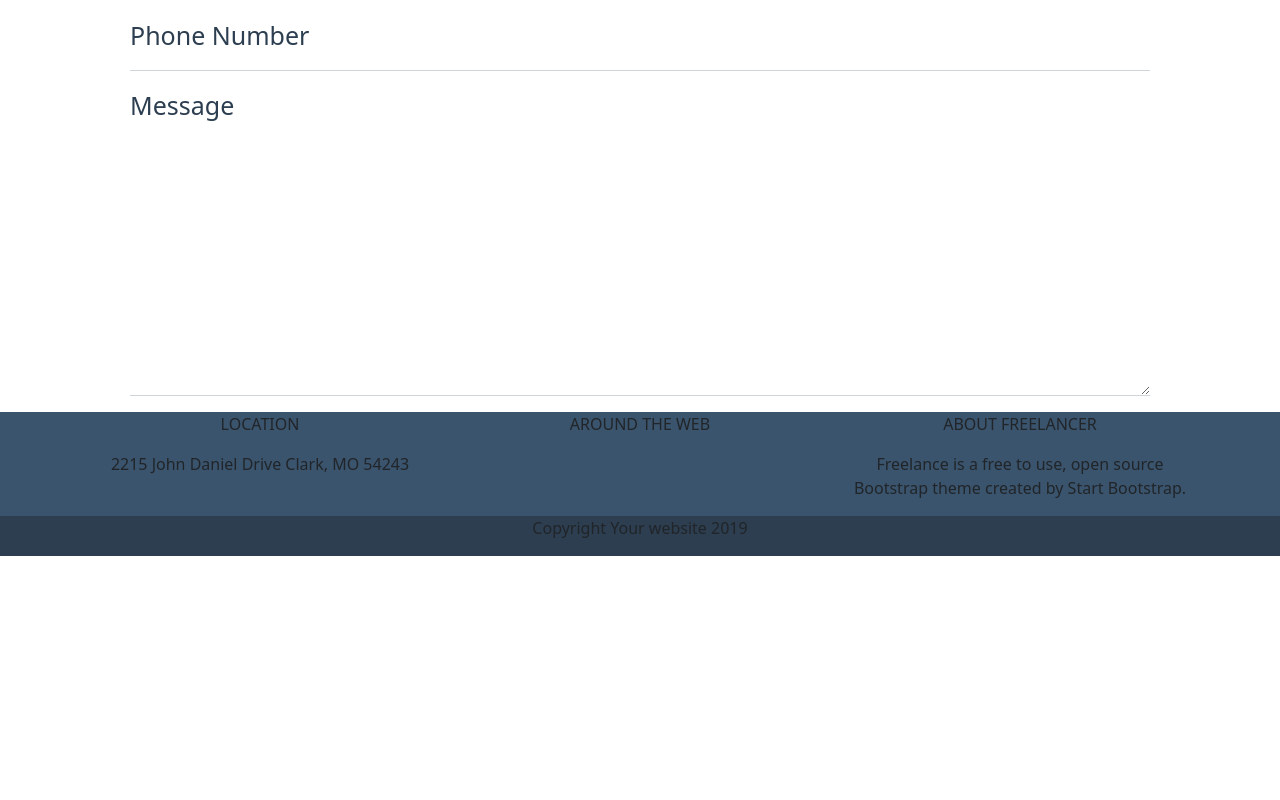
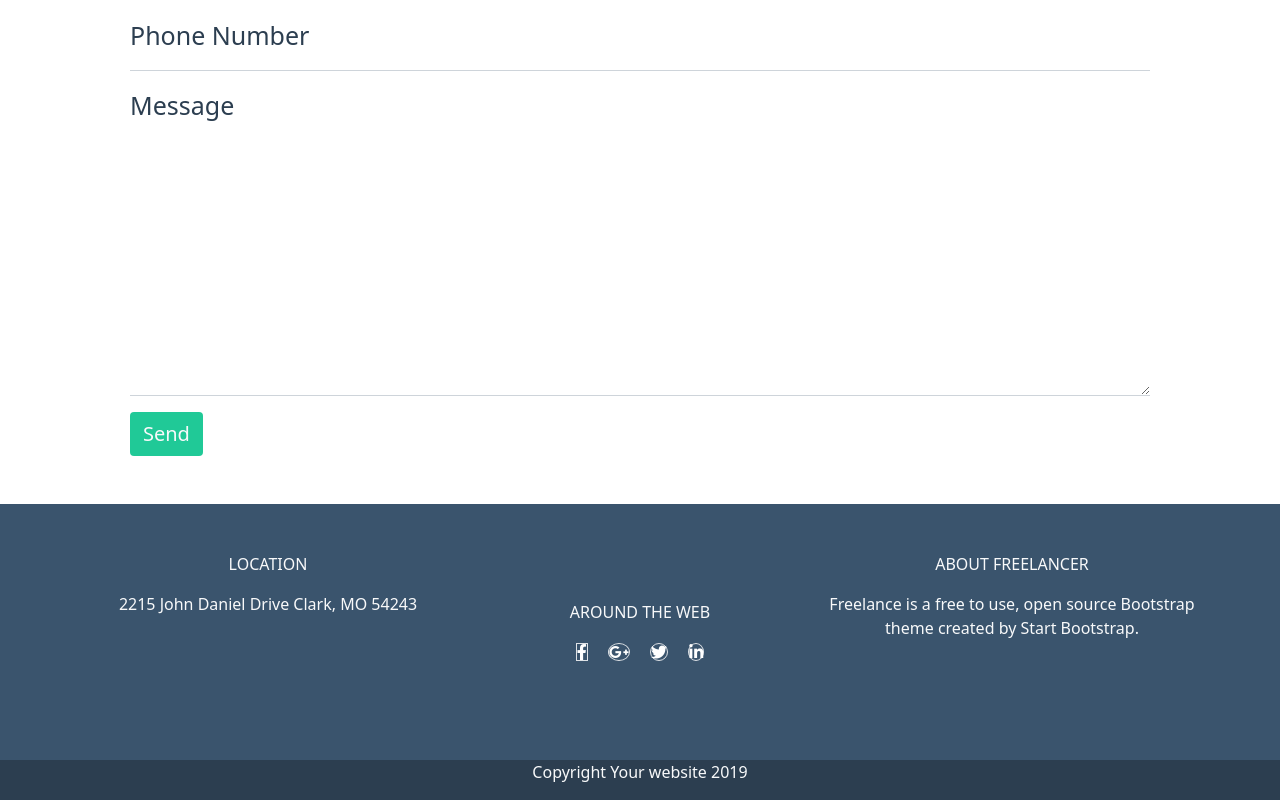
Before and after one commit to LauraMargherita25/html-css-bootstrap-freelancer, a plain HTML site: page index.html in a window 1280 px wide. Shown: the part 2352-3152 px from the top of the page. Before the commit the page ends 2908 px from the top, so only its background shows below. Drawn offline with nearby package versions, Linux system fonts and the light colour scheme.

Commit message:
Add last section

```diff
--- a/index.html
+++ b/index.html
@@ -14,7 +14,7 @@
     <link rel="stylesheet" href="style/style.css">
 
     <link rel="stylesheet" href="https://cdn.jsdelivr.net/npm/bootstrap-icons@1.8.1/font/bootstrap-icons.css">
-
+    <link rel="stylesheet" href="https://cdnjs.cloudflare.com/ajax/libs/font-awesome/6.0.0/css/all.min.css" integrity="sha512-9usAa10IRO0HhonpyAIVpjrylPvoDwiPUiKdWk5t3PyolY1cOd4DSE0Ga+ri4AuTroPR5aQvXU9xC6qOPnzFeg==" crossorigin="anonymous" referrerpolicy="no-referrer" />
 </head>
 
 <body>
@@ -228,6 +228,9 @@
                             <textarea class="form-control txtarea_style" rows="5"></textarea>
                         </div>
                 </form>
+
+                <button type="button" class="btn btn_style text-light mb-5">Send</button>
+
                 </div>
             </div>
 
@@ -235,18 +238,23 @@
 
     </section>
 
-    <section class="info">
+    <section class="info text-light">
 
         <div class="container">
 
-            <div class="row d-flex flex-column flex-md-row">
+            <div class="row">
+                <div class="my-5 d-flex flex-column flex-md-row">
                     <div class="col text-center">
                         <p class="text-uppercase">location</p>
                         <p>2215 John Daniel Drive Clark, MO 54243</p>
                     </div>
 
-                <div class="col text-center">
+                    <div class="col text-center my-5">
                         <p class="text-uppercase">around the web</p>
+                        <a href="" class="rounded-circle mx-2"><i class="fa-brands fa-facebook-f border"></i></a>
+                        <a href=""><i class="fa-brands fa-google-plus-g border rounded-circle mx-2"></i></a>
+                        <a href=""><i class="fa-brands fa-twitter border rounded-circle mx-2"></i></a>
+                        <a href=""><i class="fa-brands fa-linkedin-in border rounded-circle mx-2"></i></a>
                     </div>
 
                     <div class="col text-center">
@@ -254,12 +262,13 @@
                         <p>Freelance is a free to use, open source Bootstrap theme created by Start Bootstrap.</p>
                     </div>
                 </div>
+            </div>
 
         </div>
 
     </section>
 
-    <footer>
+    <footer class="text-light">
 
         <div class="container">
 
--- a/style/style.css
+++ b/style/style.css
@@ -5,12 +5,18 @@
     --darkblue2: #3a546d;
 }
 
-html{
+.font_color_dark{
     color: var(--darkblue1);
 }
 
-.font_color_dark{
-    color: var(--darkblue1);
+a{
+    color: white;
+    width: 100px;
+    height: 100px;
+}
+
+a:hover{
+    color: white;
 }
 /* /general rules */
 
@@ -98,6 +104,13 @@ footer{
 .label_style{
     font-size: 25px;
 }
+
+.btn_style{
+    background-color: var(--bs-teal);
+    font-size: 20px;
+}
+
+
 /* .container-fluid{
     height: 100vh;
 }
```
Lines whose indentation alone changed are shown as unchanged.
